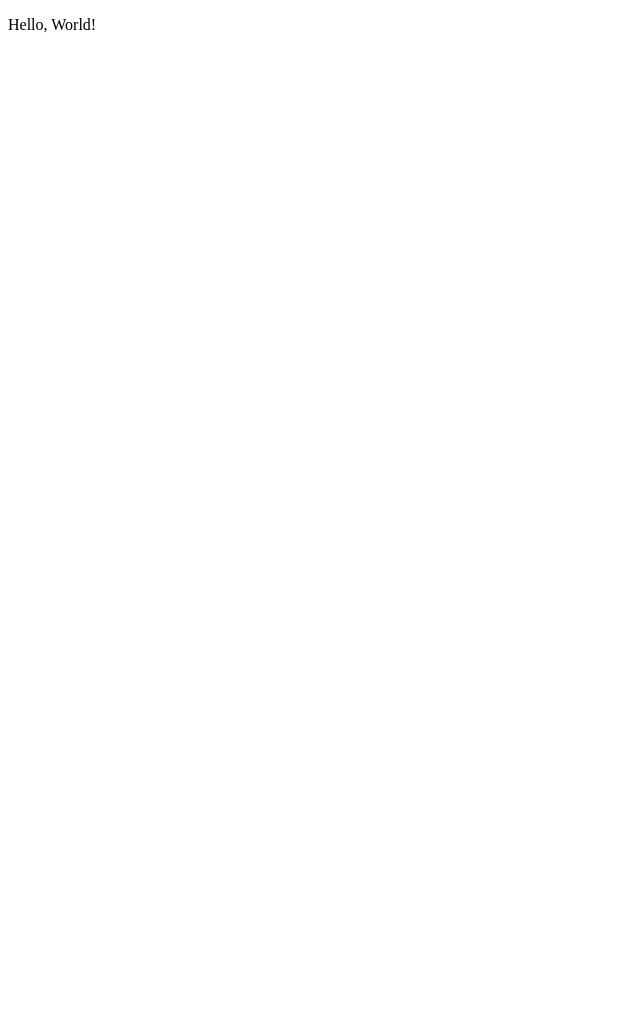
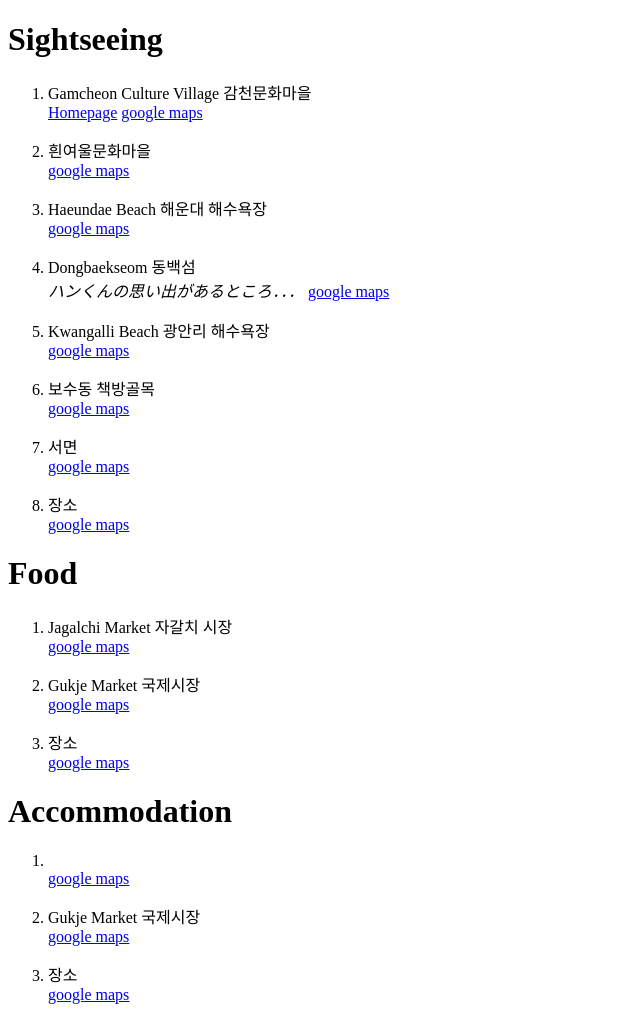
Before and after one commit to hanmoco/sangjunhan, a plain HTML site: page index.html in a window 1280 px wide. Shown: the whole page, without its empty margins (0-640 px from the left). Before the commit the page ends 800 px from the top, so only its background shows below. Drawn offline with Linux system fonts and the light colour scheme.

Commit message:
Update index.html

```diff
--- a/index.html
+++ b/index.html
@@ -1,4 +1,5 @@
 <!DOCTYPE html>
+
 <html lang="en">
 <head>
 	<meta charset="UTF-8">
@@ -6,7 +7,85 @@
 	<meta name="viewport" content="width=device-width, initial-scale=1.0">
 	<title>Portfolio</title>
 </head>
+
 <body>
-  <p>Hello, World!</p>
+    <h1>Sightseeing</h1>
+
+    <ol>
+        <li>Gamcheon Culture Village 감천문화마을</li>
+        <a href="https://www.gamcheon.or.kr/" target="_blank">Homepage</a>  <a href="https://goo.gl/maps/UcLCgz8i3orK5Epr7" target="_blank">google maps</a>
+        <p></p>
+
+        <li>흰여울문화마을</li>
+        <a href="https://goo.gl/maps/97VYGKjSb28rREP57" target="_blank">google maps</a>
+        <p></p>
+
+        <li>Haeundae Beach 해운대 해수욕장</li>
+        <a href="https://goo.gl/maps/39i6Z2f1TwxEzWuDA" target="_blank">google maps</a>
+        <p></p>
+
+        <li>Dongbaekseom 동백섬</li>
+        <i> ハンくんの思い出があるところ．．．</i>
+        <a href="https://goo.gl/maps/2B6MxFSchdhggFsy5" target="_blank">google maps</a>
+        <p></p>
+
+        <li>Kwangalli Beach 광안리 해수욕장</li>
+        <a href="https://goo.gl/maps/WBMwjdbi6Gs4bARx7" target="_blank">google maps</a>
+        <p></p>
+
+        <li>보수동 책방골목</li>
+        <a href="https://goo.gl/maps/wS6h3Tos5fvAF7Mn7" target="_blank">google maps</a>
+        <p></p>
+
+        <li>서면</li>
+        <a href="https://goo.gl/maps/VstucBGtHmtz3y5HA" target="_blank">google maps</a>
+        <p></p>
+
+        <li>장소</li>
+        <a href="링크" target="_blank">google maps</a>
+        <p></p>
+    </ol>
+
 </body>
+
+<body>
+    <h1>Food</h1>
+
+    <ol>
+        <li>Jagalchi Market 자갈치 시장</li>
+        <a href="https://goo.gl/maps/noVWgNFJYPamY4Vk8" target="_blank">google maps</a>
+        <p></p>
+
+        <li>Gukje Market 국제시장</li>
+        <a href="https://goo.gl/maps/jHih9BB4hedSkwb76" target="_blank">google maps</a>
+        <p></p>
+
+        <li>장소</li>
+        <a href="링크" target="_blank">google maps</a>
+        <p></p>
+
+    </ol>
+
+</body>
+
+<body>
+    <h1>Accommodation</h1>
+
+    <ol>
+        <li></li>
+        <a href="https://goo.gl/maps/noVWgNFJYPamY4Vk8" target="_blank">google maps</a>
+        <p></p>
+
+        <li>Gukje Market 국제시장</li>
+        <a href="https://goo.gl/maps/jHih9BB4hedSkwb76" target="_blank">google maps</a>
+        <p></p>
+
+        <li>장소</li>
+        <a href="링크" target="_blank">google maps</a>
+        <p></p>
+
+    </ol>
+
+</body>
+
 </html>
```
